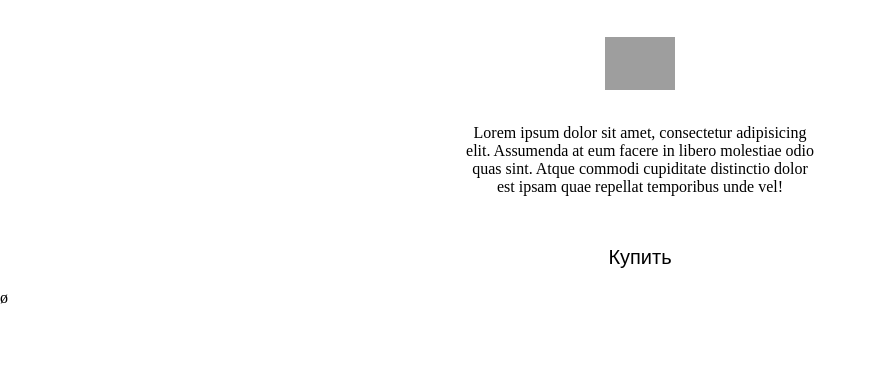
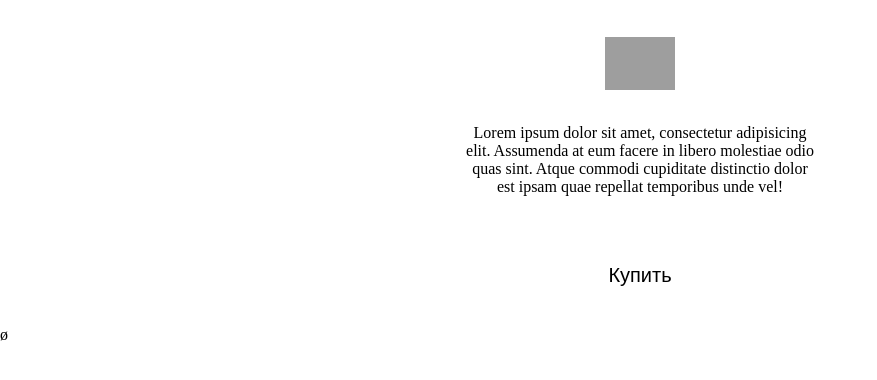
Before and after one commit to Sergeychuk-py/test-html-with-aiogram, a plain HTML site: page index.html in a window 1280 px wide. Shown: the part 60-440 px from the top of the page, without its empty margins (0-877 px from the left). Drawn offline with Linux system fonts and the light colour scheme; grey boxes are pictures that could not be loaded.

Commit message:
change html 2

```diff
--- a/index.html
+++ b/index.html
@@ -43,8 +43,8 @@ button {
     border: 0;
     border-radius: 5px;
     margin-top: 50px;
-    width: 200;
-    height: 60;
+    width: 200px;
+    height: 60px;
     font-weight: 500;
     font-size: 20px;
     cursor: pointer;
```
